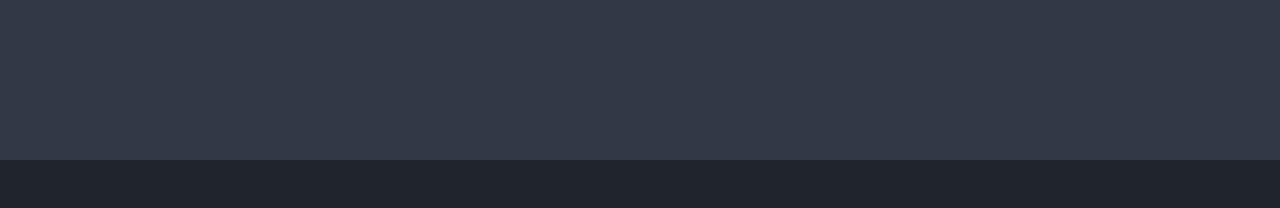
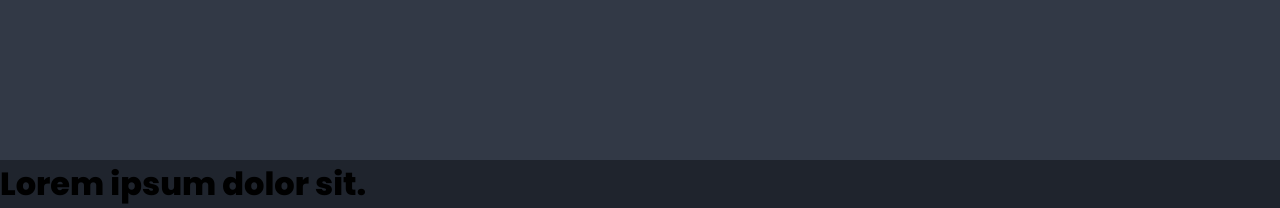
Before and after one commit to akmaljonmordayev/porfolia, a plain HTML site: page index.html in a window 1280 px wide. Shown: the part 1666-1874 px from the top of the page. Before the commit the page ends 1826 px from the top, so only its background shows below. Drawn offline with Linux system fonts and the light colour scheme.

Commit message:
h1 added

```diff
--- a/index.html
+++ b/index.html
@@ -115,6 +115,9 @@
           <img src="./lee-campbell-106610-unsplash.jpg.png" alt="">
         </div>
       </section>
+      <h1>
+        Lorem ipsum dolor sit.
+      </h1>
     </main>
   </body>
 </html>
```
